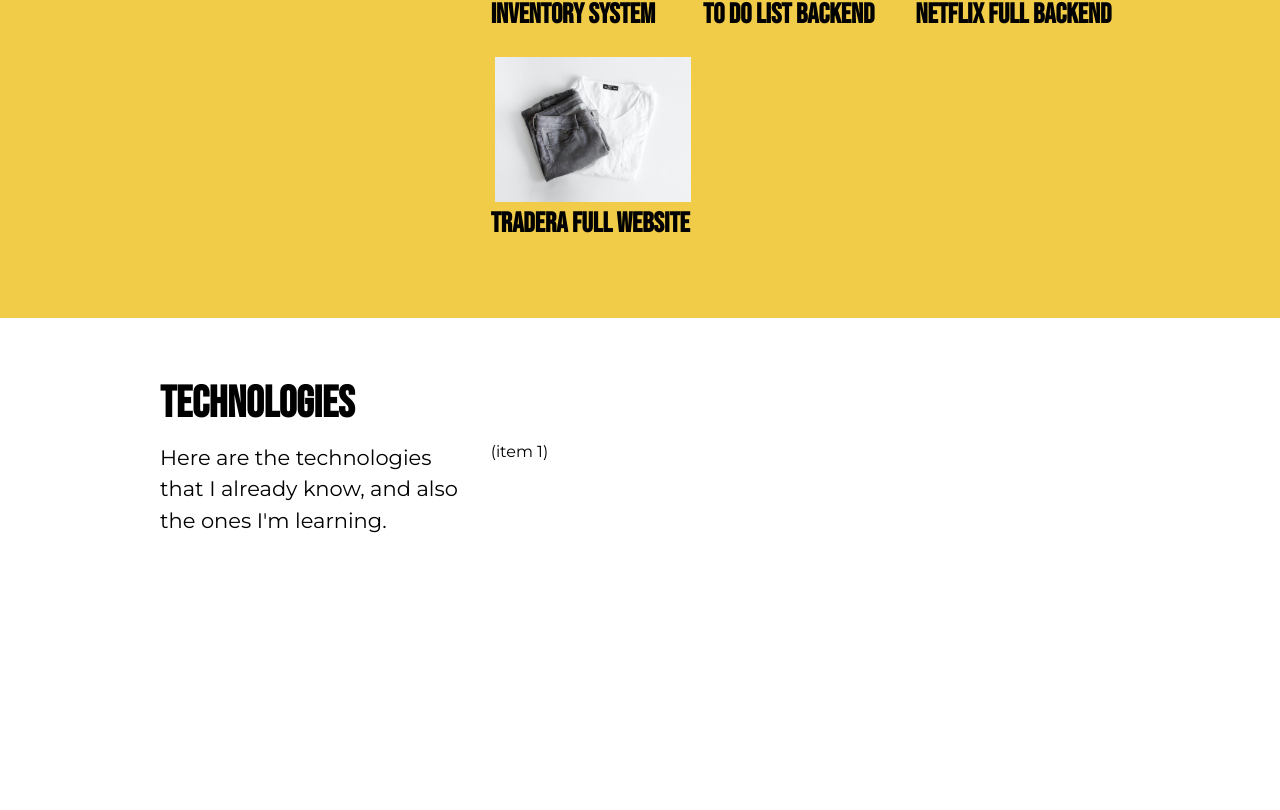
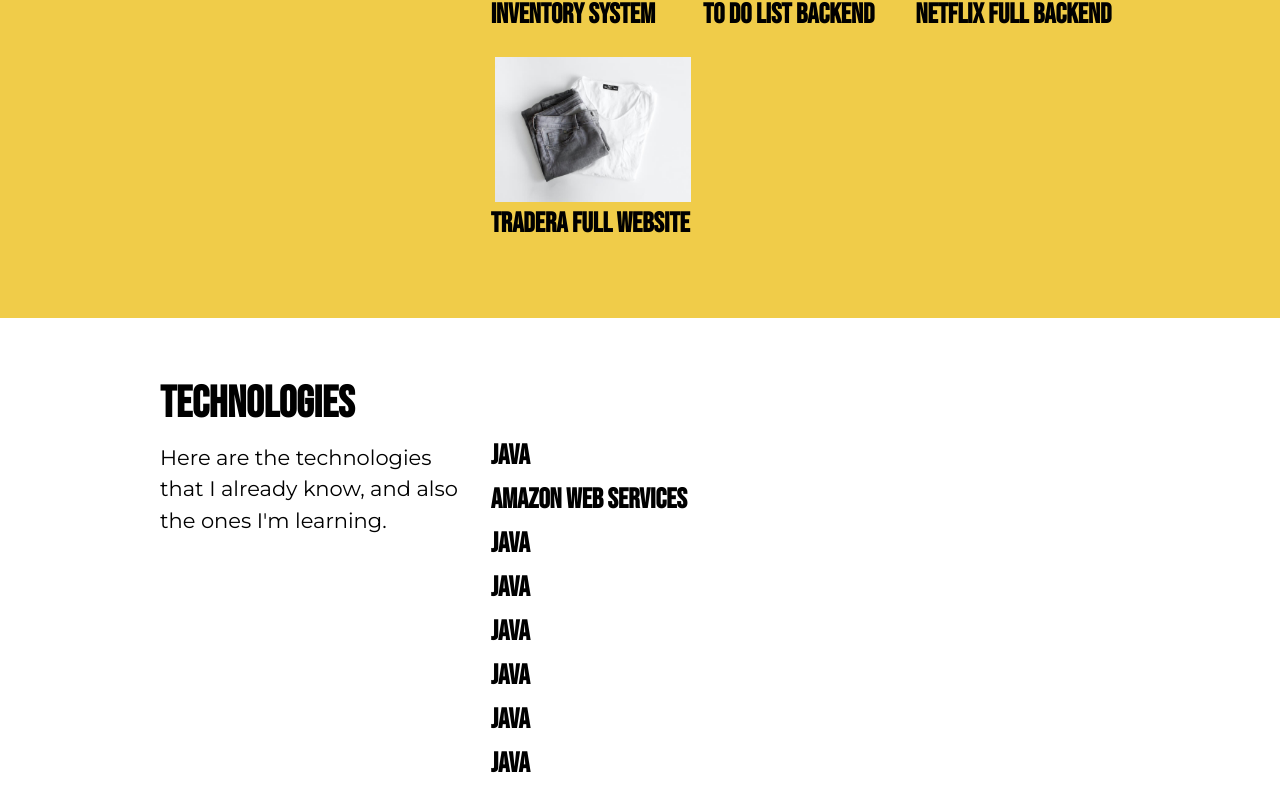
Before and after one commit to elalienx/backend-portofolio, a React (Create React App) app: page / in a window 1280 px wide. Shown: the part 1625-2435 px from the top of the page. Before the commit the page ends 2241 px from the top, so only its background shows below. Built offline with nearby package versions, Linux system fonts and the light colour scheme.

Commit message:
preparing to add icons

```diff
--- /dev/null
+++ b/src/components/ItemTechnology.jsx
@@ -0,0 +1,9 @@
+export default function ItemTechnology({ item }) {
+  const { title } = item;
+
+  return (
+    <article className="item-technology">
+      <h3>{title}</h3>
+    </article>
+  );
+}
--- a/src/data/technologies.json
+++ b/src/data/technologies.json
@@ -0,0 +1,58 @@
+[
+  {
+    "id": 1,
+    "title": "java",
+    "icon_name": "java",
+    "icon_style": "fab",
+    "description": "hello world"
+  },
+  {
+    "id": 2,
+    "title": "Amazon Web Services",
+    "icon_name": "aws",
+    "icon_style": "fab",
+    "description": "hello world"
+  },
+  {
+    "id": 3,
+    "title": "java",
+    "icon_name": "java",
+    "icon_style": "fab",
+    "description": "hello world"
+  },
+  {
+    "id": 4,
+    "title": "java",
+    "icon_name": "java",
+    "icon_style": "fab",
+    "description": "hello world"
+  },
+  {
+    "id": 5,
+    "title": "java",
+    "icon_name": "java",
+    "icon_style": "fab",
+    "description": "hello world"
+  },
+  {
+    "id": 6,
+    "title": "java",
+    "icon_name": "java",
+    "icon_style": "fab",
+    "description": "hello world"
+  },
+  {
+    "id": 7,
+    "title": "java",
+    "icon_name": "java",
+    "icon_style": "fab",
+    "description": "hello world"
+  },
+  {
+    "id": 8,
+    "title": "java",
+    "icon_name": "java",
+    "icon_style": "fab",
+    "description": "hello world"
+  }
+]
--- a/src/sections/Technologies.jsx
+++ b/src/sections/Technologies.jsx
@@ -1,4 +1,11 @@
+// Project files
+import Item from "../components/ItemTechnology";
+import Data from "../data/technologies.json";
+
 export default function Technologies() {
+  // Components
+  const Items = Data.map((item) => <Item key={item.id} item={item} />);
+
   return (
     <section className="technologies">
       <div className="container">
@@ -8,7 +15,7 @@ export default function Technologies() {
             Here are the technologies that I already know, and also the ones I'm
             learning.
           </p>
-          <div className="grid">{/* The items will go here */}(item 1)</div>
+          <div className="grid">{Items}</div>
         </div>
       </div>
     </section>
```
